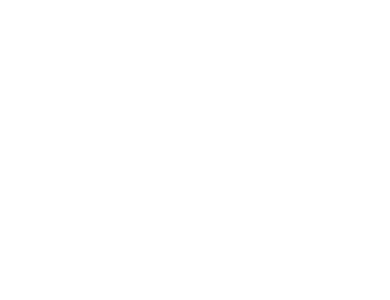
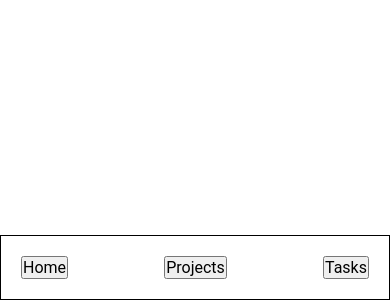
Before and after one commit to alexismarroquin7/task-manager, a Next.js app: page / in a window 390 px wide. Shown: the part 544-844 px from the top of the page. Built offline with nearby package versions, Linux system fonts and the light colour scheme.

Commit message:
adds navbar for mobile

```diff
--- a/pages/_app.js
+++ b/pages/_app.js
@@ -1,5 +1,9 @@
 import '@/styles/globals.css'
+import { Navbar } from '@/widgets'
 
 export default function App({ Component, pageProps }) {
-  return <Component {...pageProps} />
+  return <div className="App">
+  <Component {...pageProps} />
+  <Navbar/>
+  </div>
 }
--- a/styles/globals.css
+++ b/styles/globals.css
@@ -7,6 +7,8 @@
 }
 
 * {
+  padding: 0;
+  margin: 0;
   font-family: 'Roboto', sans-serif;
   font-size: 62.5%;
   box-sizing: border-box;
@@ -40,7 +42,8 @@
 label,
 select,
 option,
-input
+input,
+button
 {
   font-size: 1.6rem;
 }
@@ -48,3 +51,9 @@
 span {
   font-size: inherit;
 }
+
+.App {
+  width: 100%;
+  display: flex;
+  flex-flow: column wrap;
+}
--- /dev/null
+++ b/widgets/Navbar/index.js
@@ -0,0 +1,13 @@
+import styles from "./index.module.css";
+
+export const Navbar = () => {
+  return (
+  <nav
+    className={styles.root}
+  >
+    <button>Home</button>
+    <button>Projects</button>
+    <button>Tasks</button>
+  </nav>
+  )
+}
--- /dev/null
+++ b/widgets/Navbar/index.module.css
@@ -0,0 +1,11 @@
+.root {
+  border: 1px solid black;
+  padding: 2rem;
+  position: absolute;
+  bottom: 0;
+  width: 100%;
+  display: flex;
+  flex-flow: row wrap;
+  align-items: center;
+  justify-content: space-between;
+}
--- /dev/null
+++ b/widgets/index.js
@@ -0,0 +1 @@
+export * from "./Navbar";
```
